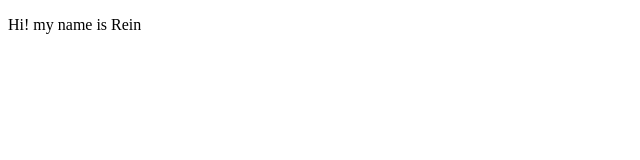
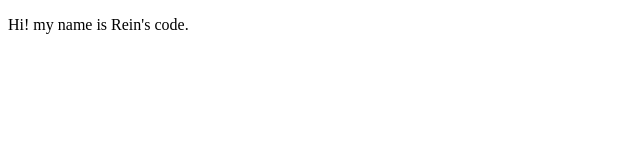
Before and after one commit to Pitlug/XeroBase, a plain HTML site: page index.html in a window 1280 px wide. Shown: the full height of the page, 0-640 px from the left. Drawn offline with Linux system fonts and the light colour scheme.

Commit message:
breaking things

```diff
--- a/index.html
+++ b/index.html
@@ -5,6 +5,6 @@
     <title>xeroBase</title>
 </head>
 <body>
-    <p>Hi! my name is Rein</p>
+    <p>Hi! my name is Rein's code.</
 </body>
 </html>
```
